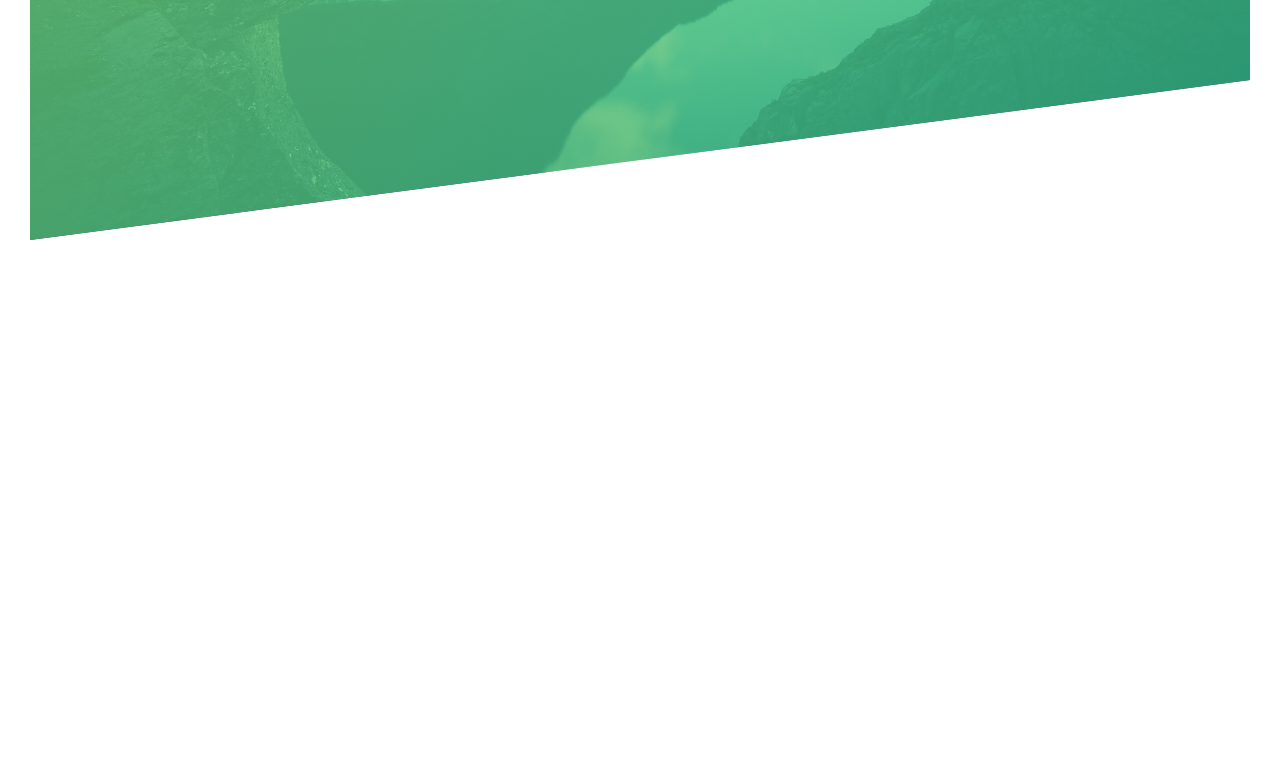
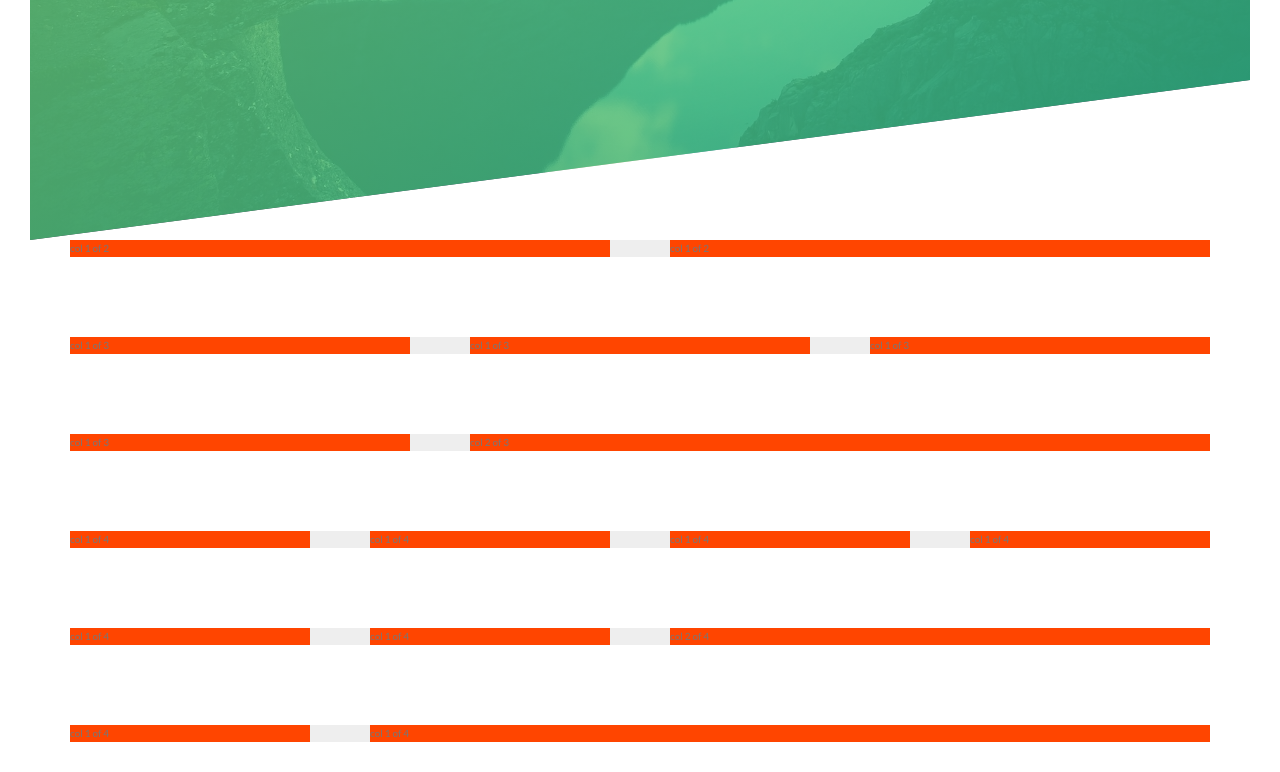
Before and after one commit to kimalex415/outdoors, a PHP site: page / in a window 1280 px wide. Shown: the part 550-1322 px from the top of the page. Before the commit the page ends 790 px from the top, so only its background shows below. Run offline with PHP 8.4, Linux system fonts and the light colour scheme; some libraries are stand-ins or nearby versions.

Commit message:
grid samples

```diff
--- a/css/style.css
+++ b/css/style.css
@@ -115,6 +115,34 @@ body {
   */
     animation-fill-mode: backwards; }
 
+.row {
+  max-width: 114rem;
+  background-color: #eee;
+  margin: 0 auto; }
+  .row:not(:last-child) {
+    margin-bottom: 8rem; }
+  .row::after {
+    content: "";
+    display: table;
+    clear: both; }
+  .row [class^="col-"] {
+    background-color: orangered;
+    float: left; }
+    .row [class^="col-"]:not(:last-child) {
+      margin-right: 6rem; }
+  .row .col-1-of-2 {
+    width: calc((100% - 6rem) / 2); }
+  .row .col-1-of-3 {
+    width: calc((100% - 2 * 6rem) / 3); }
+  .row .col-2-of-3 {
+    width: calc( 2 * ((100% - 2 * 6rem) / 3) + 6rem); }
+  .row .col-1-of-4 {
+    width: calc((100% - 3 * 6rem) / 4); }
+  .row .col-2-of-4 {
+    width: calc( 2 * ((100% - 3 * 6rem) / 4) + 6rem); }
+  .row .col-3-of-4 {
+    width: calc( 3 * ((100% - 3 * 6rem) / 4) + 2 * 6rem); }
+
 .header {
   height: 95vh;
   background-image: linear-gradient(to right bottom, rgba(126, 213, 111, 0.8), rgba(40, 180, 133, 0.8)), url(../../img/hero.jpg);
--- a/index.html
+++ b/index.html
@@ -30,5 +30,73 @@
         <a href="#" class="btn btn--white btn--animated">Discover our tours</a>
       </div>
     </header>
+
+    <section class="grid-test">
+      <div class="row">
+        <div class="col-1-of-2">
+          col 1 of 2
+        </div>
+        <div class="col-1-of-2">
+          col 1 of 2
+        </div>
+      </div>
+
+      <div class="row">
+        <div class="col-1-of-3">
+          col 1 of 3
+        </div>
+        <div class="col-1-of-3">
+          col 1 of 3
+        </div>
+        <div class="col-1-of-3">
+          col 1 of 3
+        </div>
+      </div>
+
+      <div class="row">
+        <div class="col-1-of-3">
+          col 1 of 3
+        </div>
+        <div class="col-2-of-3">
+          col 2 of 3
+        </div>
+      </div>
+
+      <div class="row">
+        <div class="col-1-of-4">
+          col 1 of 4
+        </div>
+        <div class="col-1-of-4">
+          col 1 of 4
+        </div>
+        <div class="col-1-of-4">
+          col 1 of 4
+        </div>
+        <div class="col-1-of-4">
+          col 1 of 4
+        </div>
+      </div>
+
+      <div class="row">
+        <div class="col-1-of-4">
+          col 1 of 4
+        </div>
+        <div class="col-1-of-4">
+          col 1 of 4
+        </div>
+        <div class="col-2-of-4">
+          col 2 of 4
+        </div>
+      </div>
+
+      <div class="row">
+        <div class="col-1-of-4">
+          col 1 of 4
+        </div>
+        <div class="col-3-of-4">
+          col 1 of 4
+        </div>
+      </div>
+    </section>
   </body>
 </html>
--- a/sass/abstracts/_mixins.scss
+++ b/sass/abstracts/_mixins.scss
@@ -0,0 +1,7 @@
+@mixin clearfix {
+  &::after {
+    content: "";
+    display: table;
+    clear: both;
+  }
+}
--- a/sass/abstracts/_variables.scss
+++ b/sass/abstracts/_variables.scss
@@ -1,6 +1,12 @@
+// COLORS
 $color-primary: #55c57a;
 $color-primary-light: #7ed56f;
 $color-primary-dark: #28b485;
 $color-gray-dark: #777;
 $color-white: #fff;
 $color-black: #000;
+
+// GRID
+$grid-width: 114rem;
+$gutter-vertical: 8rem;
+$gutter-horizontal: 6rem;
--- /dev/null
+++ b/sass/layout/_grid.scss
@@ -0,0 +1,50 @@
+.row {
+  max-width: $grid-width;
+  background-color: #eee;
+  margin: 0 auto;
+
+  &:not(:last-child) {
+    margin-bottom: $gutter-vertical;
+  }
+
+  @include clearfix;
+
+  [class^="col-"] {
+    background-color: orangered;
+    float: left;
+
+    &:not(:last-child) {
+      margin-right: $gutter-horizontal;
+    }
+  }
+
+  .col-1-of-2 {
+    width: calc((100% - #{$gutter-horizontal}) / 2);
+  }
+
+  .col-1-of-3 {
+    width: calc((100% - 2 * #{$gutter-horizontal}) / 3);
+  }
+
+  .col-2-of-3 {
+    width: calc(
+      2 * ((100% - 2 * #{$gutter-horizontal}) / 3) + #{$gutter-horizontal}
+    );
+  }
+
+  .col-1-of-4 {
+    width: calc((100% - 3 * #{$gutter-horizontal}) / 4);
+  }
+
+  .col-2-of-4 {
+    width: calc(
+      2 * ((100% - 3 * #{$gutter-horizontal}) / 4) + #{$gutter-horizontal}
+    );
+  }
+
+  .col-3-of-4 {
+    width: calc(
+      3 * ((100% - 3 * #{$gutter-horizontal}) / 4) + 2 * #{$gutter-horizontal}
+    );
+  }
+}
--- a/sass/main.scss
+++ b/sass/main.scss
@@ -9,6 +9,7 @@
 
 @import "components/button";
 
+@import "layout/grid";
 @import "layout/header";
 
 @import "pages/home";
```
